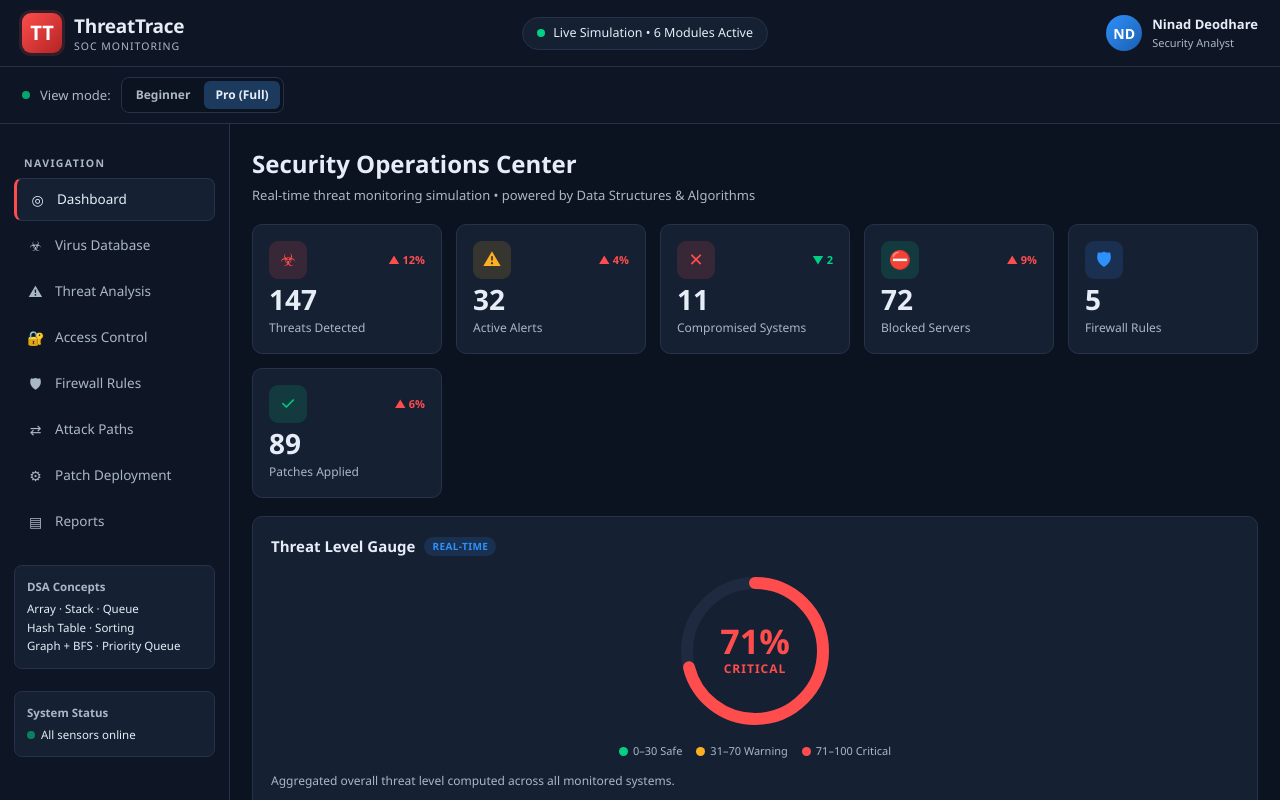
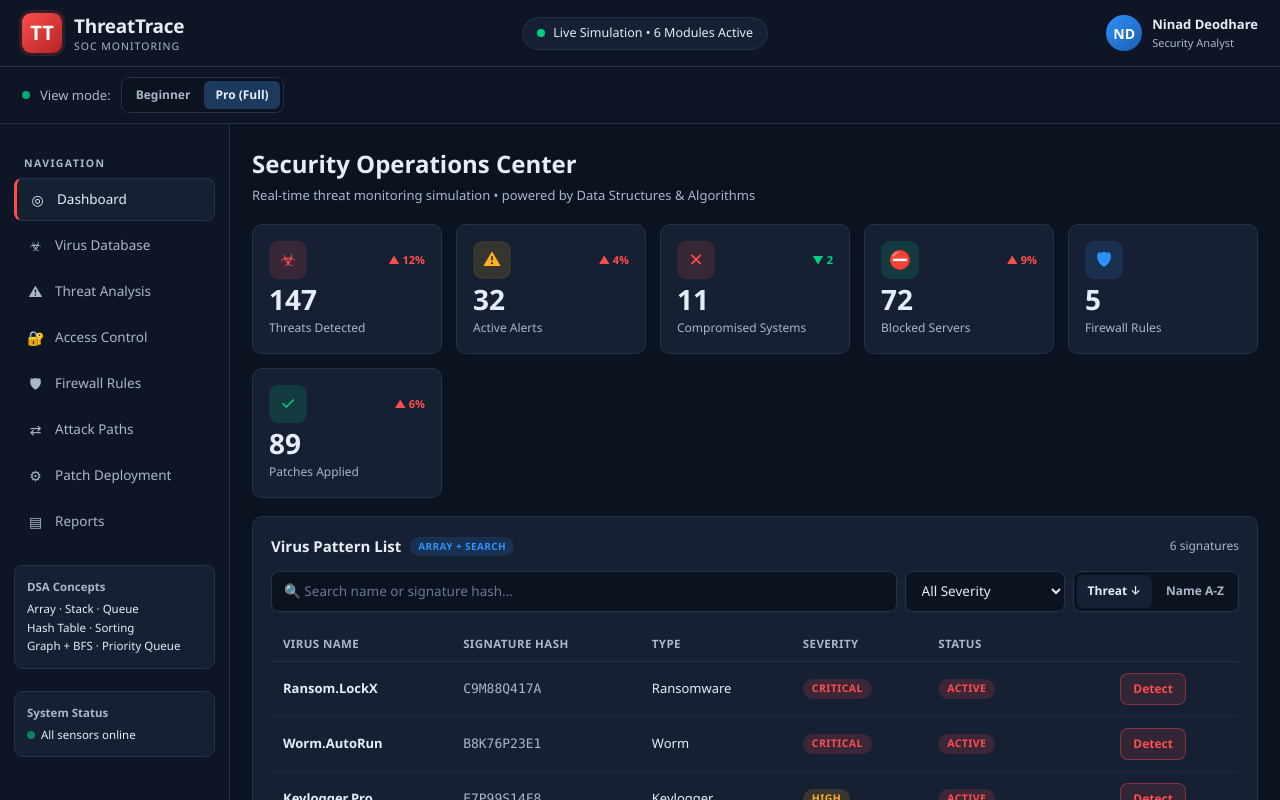
Before and after one commit to ninad2008/React-Major-Project, a React (Vite) app: page / in a window 1280 px wide. Both pictures are taken after a click on the button "Pro (Full)". Shown: the top 800 px of the page. Built offline with nearby package versions, Linux system fonts and the light colour scheme.

Commit message:
Update Dashboard.jsx

```diff
--- a/src/pages/Dashboard.jsx
+++ b/src/pages/Dashboard.jsx
@@ -44,7 +44,6 @@ const Dashboard = () => {
       <DashboardCards stats={displayStats} />
 
       <div style={{ display: "grid", gridTemplateColumns: "minmax(0, 1fr)", gap: 0 }}>
-        <ThreatGauge value={threatLevel} />
       </div>
 
       <VirusPatternList onDetect={handleDetect} />
```
